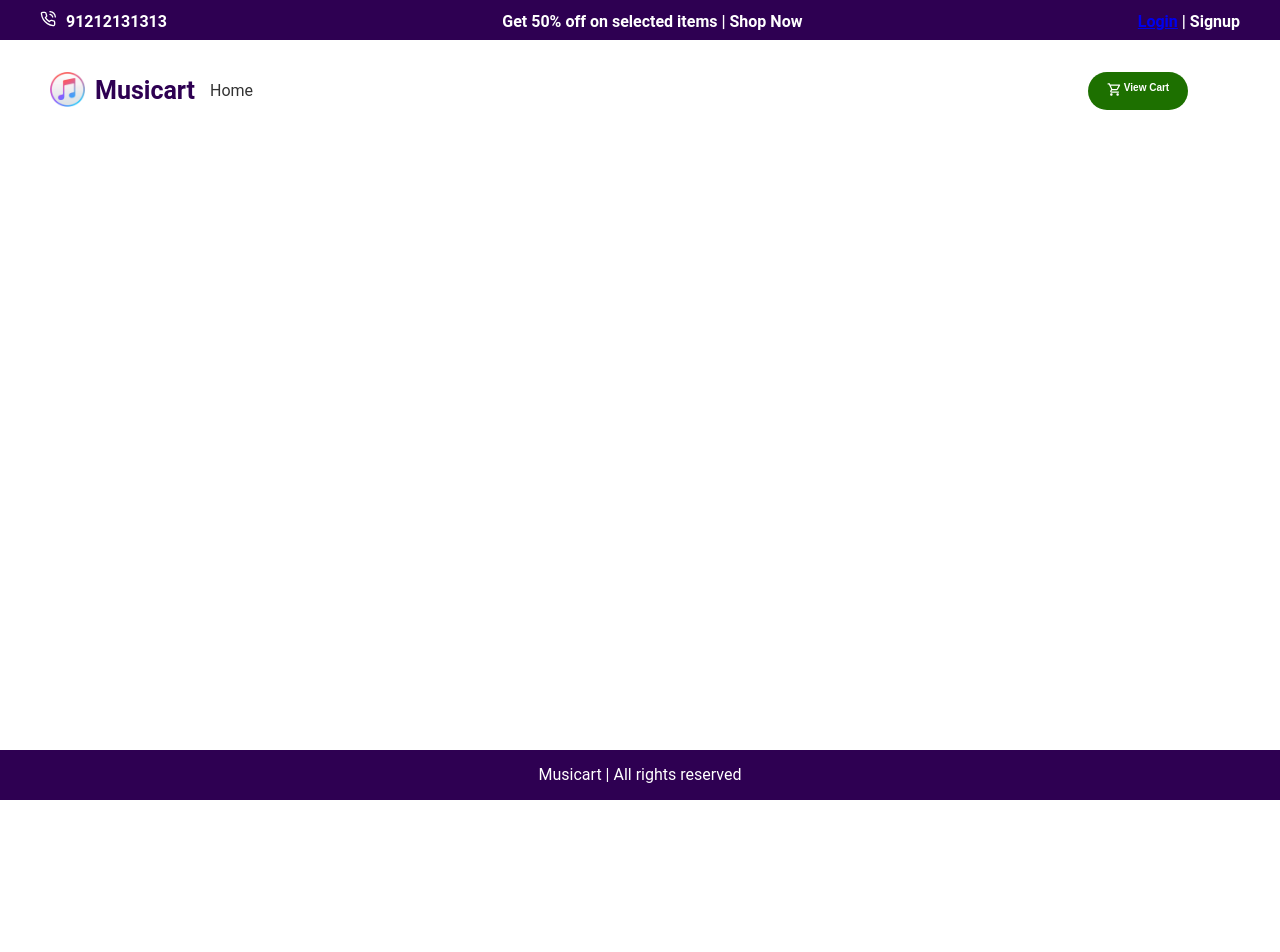
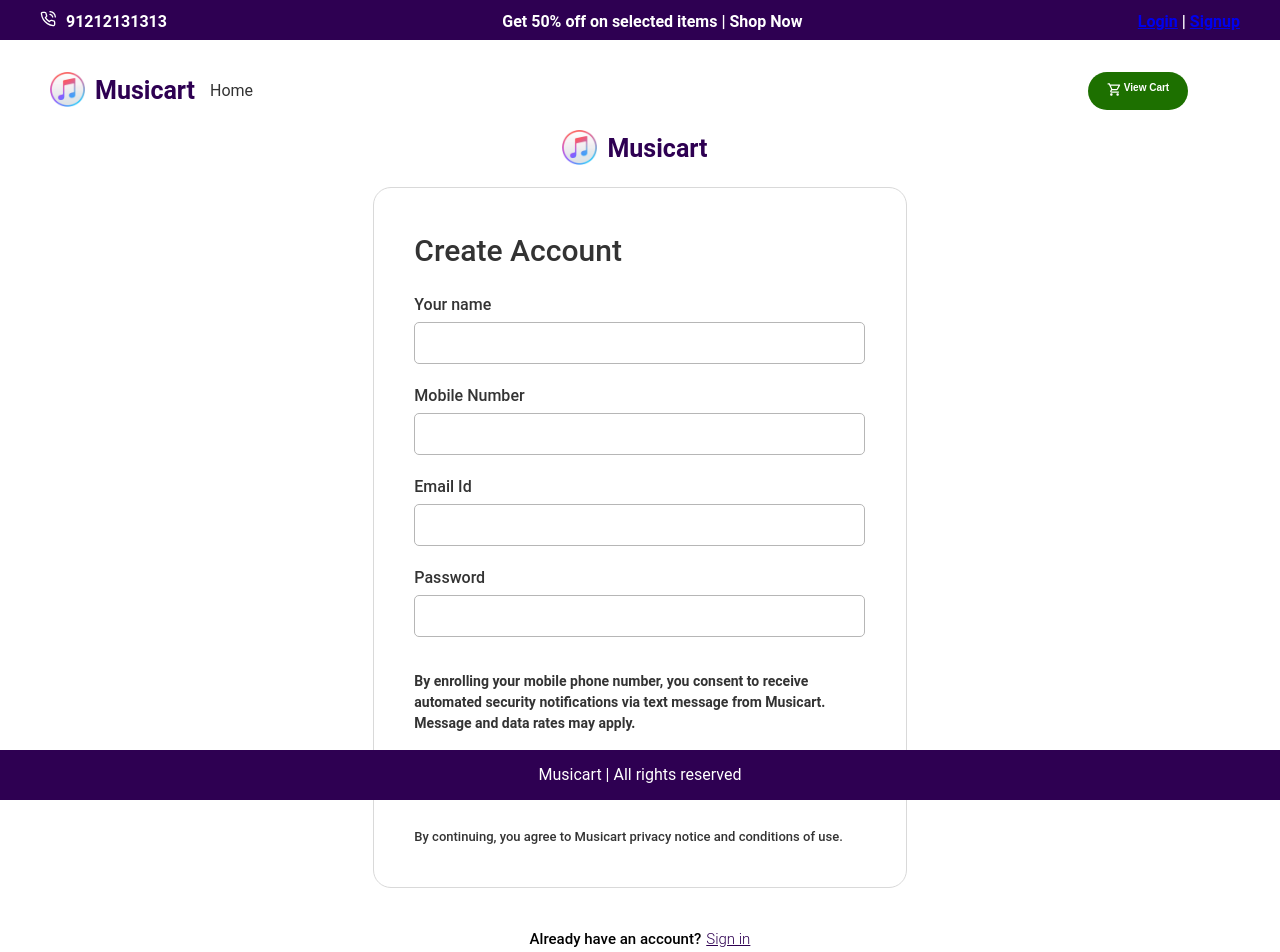
Before and after one commit to whysosaket/MusicCart, a React (Vite) app in the folder client/: page /signup in a window 1280 px wide. Shown: the top 952 px of the page. Before the commit the page ends 800 px from the top, so only its background shows below. Built offline with nearby package versions, Linux system fonts and the light colour scheme.

Commit message:
Signup Page Done

```diff
--- a/client/src/App.jsx
+++ b/client/src/App.jsx
@@ -5,6 +5,7 @@ import Hero from "./components/Hero"
 import Navbar from "./components/Navbar"
 import Home from './pages/Home'
 import Login from './pages/Login'
+import Signup from './pages/Signup'
 
 
 function App() {
@@ -20,6 +21,7 @@ function App() {
         <Routes>
           <Route exact path="/" element={<Home />} />
           <Route path="/login" element={<Login />} />
+          <Route path="/signup" element={<Signup />} />
         </Routes>
 
      </div>
--- /dev/null
+++ b/client/src/components/AuthPages/SingupForm.jsx
@@ -0,0 +1,29 @@
+import React from "react";
+
+const SignupForm = () => {
+  return (
+    <div className="authform">
+      <h1>Create Account</h1>
+      <label>Your name</label>
+      <input type="text" placeholder="" />
+      <label>Mobile Number</label>
+      <input type="text" placeholder="" />
+      <label>Email Id</label>
+      <input type="text" placeholder="" />
+      <label>Password</label>
+      <input type="password" placeholder="" />
+      <p className="message">
+        By enrolling your mobile phone number, you consent to receive automated
+        security notifications via text message from Musicart. Message and data
+        rates may apply.
+      </p>
+      <button>Continue</button>
+      <p className="terms">
+        By continuing, you agree to Musicart privacy notice and conditions of
+        use.
+      </p>
+    </div>
+  );
+};
+
+export default SignupForm;
--- a/client/src/components/Navbar.jsx
+++ b/client/src/components/Navbar.jsx
@@ -15,7 +15,7 @@ const Navbar = () => {
             Get 50% off on selected items | Shop Now
         </div>
         <div className='loginsignup navbar-item'>
-            <Link to="/login">Login</Link> | Signup
+            <Link to="/login">Login</Link> | <Link to="/signup">Signup</Link>
         </div>
     </div>
     <div className='extramargin'></div>
--- a/client/src/css/Auth.css
+++ b/client/src/css/Auth.css
@@ -16,7 +16,7 @@
   justify-content: center;
   padding: 20px 40px;
   border: 1px solid #d9d9d9;
-  border-radius: 10px;
+  border-radius: 18px;
 }
 
 .authform h1 {
@@ -28,12 +28,18 @@
 .authform label {
   font-size: 16px;
   font-weight: 500;
-  margin-bottom: 10px;
+  margin-bottom: 5px;
 }
 
-.authform p {
+.authform .terms {
   font-size: 13px;
   font-weight: 500;
+  margin-bottom: 20px;
+}
+
+.authform .message {
+  font-size: 14px;
+  font-weight: 600;
   margin-bottom: 20px;
 }
 
@@ -111,3 +117,21 @@
   background-color: #b6b6b6;
   margin: auto;
 }
+
+.alreadyhaveanaccount {
+  font-size: 15px;
+  font-weight: 500;
+  width: 45%;
+  margin: 40px auto;
+  color: #000;
+  display: flex;
+  justify-content: center;
+}
+
+.alreadyhaveanaccount .signin {
+  font-size: 15px;
+  font-weight: 300;
+  margin-left: 5px;
+  color: #2e0052;
+  text-decoration: underline;
+}
--- /dev/null
+++ b/client/src/pages/Signup.jsx
@@ -0,0 +1,20 @@
+import React from "react";
+import Logo from "../components/Logo";
+import "../css/Auth.css";
+import SignupForm from "../components/AuthPages/SingupForm";
+
+const Signup = () => {
+  return (
+    <div className="login">
+      <div className="logincontainer">
+        <Logo />
+        <SignupForm />
+        <div className="alreadyhaveanaccount">
+          Already have an account? <span className="signin"> Sign in</span>
+        </div>
+      </div>
+    </div>
+  );
+};
+
+export default Signup;
```
